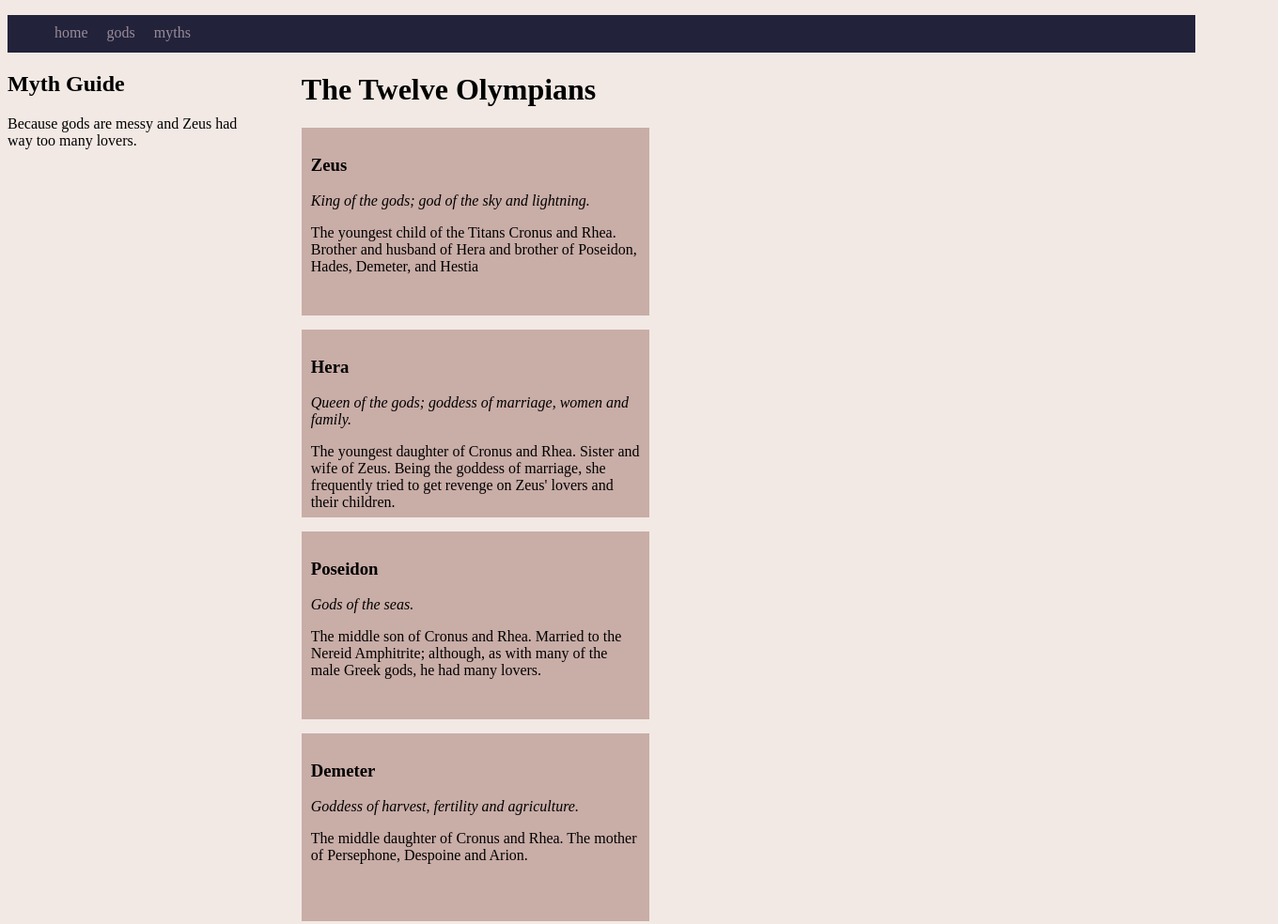
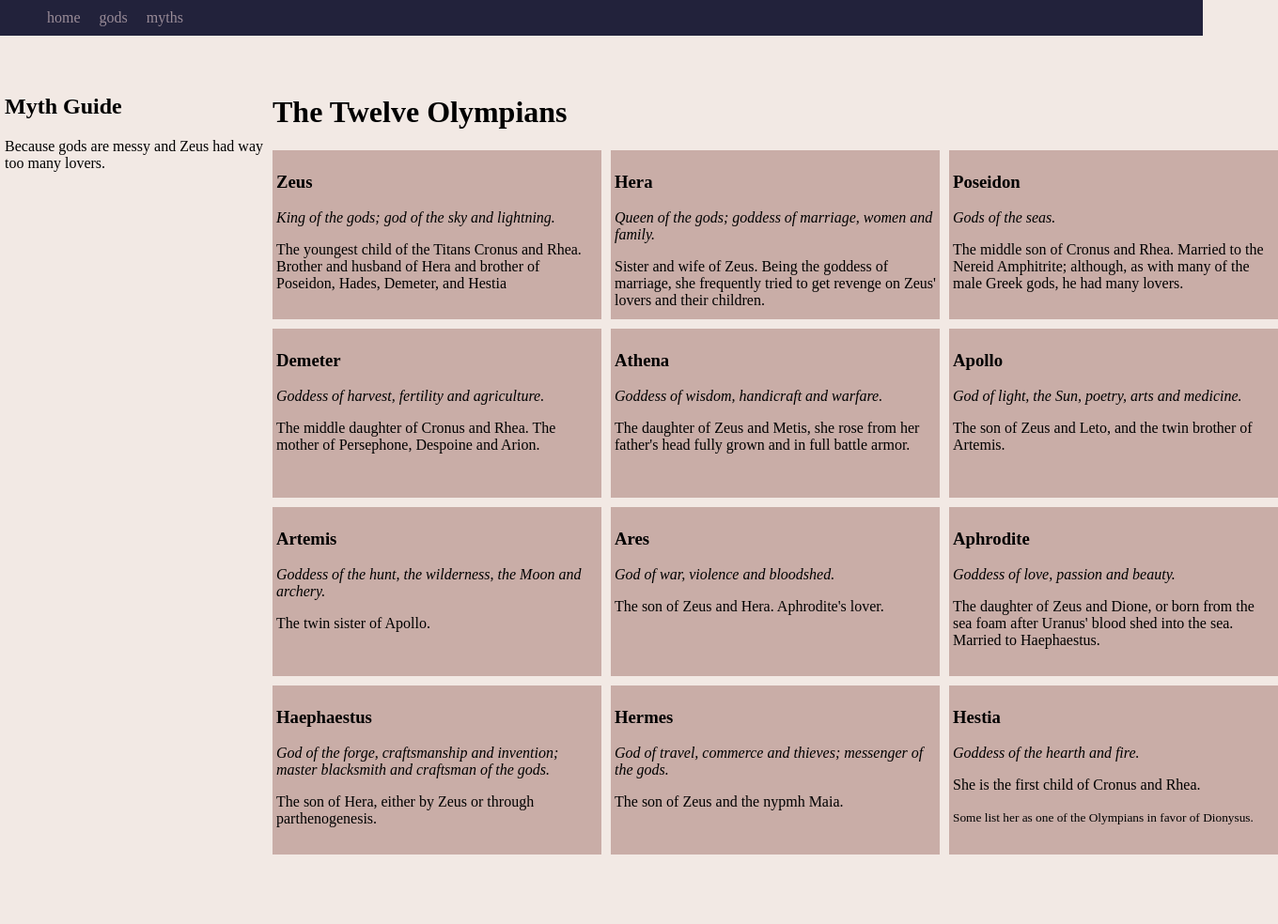
Before and after one commit to albebelen/myth-guide, a plain HTML site: page index.html in a window 1280 px wide. Shown: the top 984 px of the page at 94% size, 1360 px wide, since content can reach past the window. After the commit the page ends 915 px from the top, so only its background shows below. Drawn offline with Linux system fonts and the light colour scheme.

Commit message:
change to grid

```diff
--- a/index.html
+++ b/index.html
@@ -9,8 +9,8 @@
 
     <title>Myth Guide</title>
 </head>
+
 <body>
-    <header>
         <nav>
             <ul>
                 <li>
@@ -24,7 +24,6 @@
                 </li>
             </ul>
         </nav>
-    </header>
 
     <aside>
         <h2>Myth Guide</h2>
@@ -45,7 +44,7 @@
             <div class="olympianDiv"><h3>Hera</h3>
                 <i>Queen of the gods; goddess of marriage, women and family.</i>
                 <p>
-                    The youngest daughter of Cronus and Rhea. Sister and wife of Zeus.
+                    Sister and wife of Zeus.
                     Being the goddess of marriage, she frequently tried to get revenge on Zeus' lovers and their children.
                 </p>
             </div>
--- a/style.css
+++ b/style.css
@@ -3,19 +3,25 @@
 body {
     font-family: 'Times New Roman', Times, serif;
     background-color: #f2e9e4;
+    display: grid;
+    margin: 0;
+    grid-template-columns: [first] 290px [second] 1fr;
+    grid-template-rows: [first-row] 80px  [second-row] 1fr;
+    padding-bottom: 5px;
 }
 
-header {
+
+nav {
+    background-color: #22223b;
+    color: #9a8c98;
+    position: fixed;
+    grid-column: 1 / 3;
+    grid-row: 1/2;
     width: 100%;
-    margin-top: 0px;
 }
 
-nav {
-    width: 100%;
-    height: 40px;
-    margin-top: 0px;
-    background-color: #22223b;
-    color: #9a8c98;
+nav ul {
+    margin: 0px;
 
 }
 
@@ -26,27 +32,25 @@ nav li {
 }
 
 aside {
-    float: left;
-    width: 20%;
-    height: 500px;
-    margin-right: 60px;
+    margin-left: 5px;
+    grid-column: 1 /2;
+    grid-row: 2/3;
 }
 
 main {
-    width: 80%;
+    grid-row: 2/3;
+    grid-column: 2 / 3;
 }
 
 .mainOlympians {
-    display: flex;
-    flex-direction: row;
-    flex-wrap: wrap;
-    justify-content: space-between;
+    display: grid;
+    grid-template-columns: repeat(3, 350px);
+    grid-template-rows: repeat(4, 180px);
+    grid-gap: 10px 10px;
+
 }
 
 .olympianDiv {
-    width: 350px;
-    height:180px;
-    padding: 10px;
-    margin-bottom: 15px;
+    padding: 4px;
     background-color: #c9ada7;
 }
```
